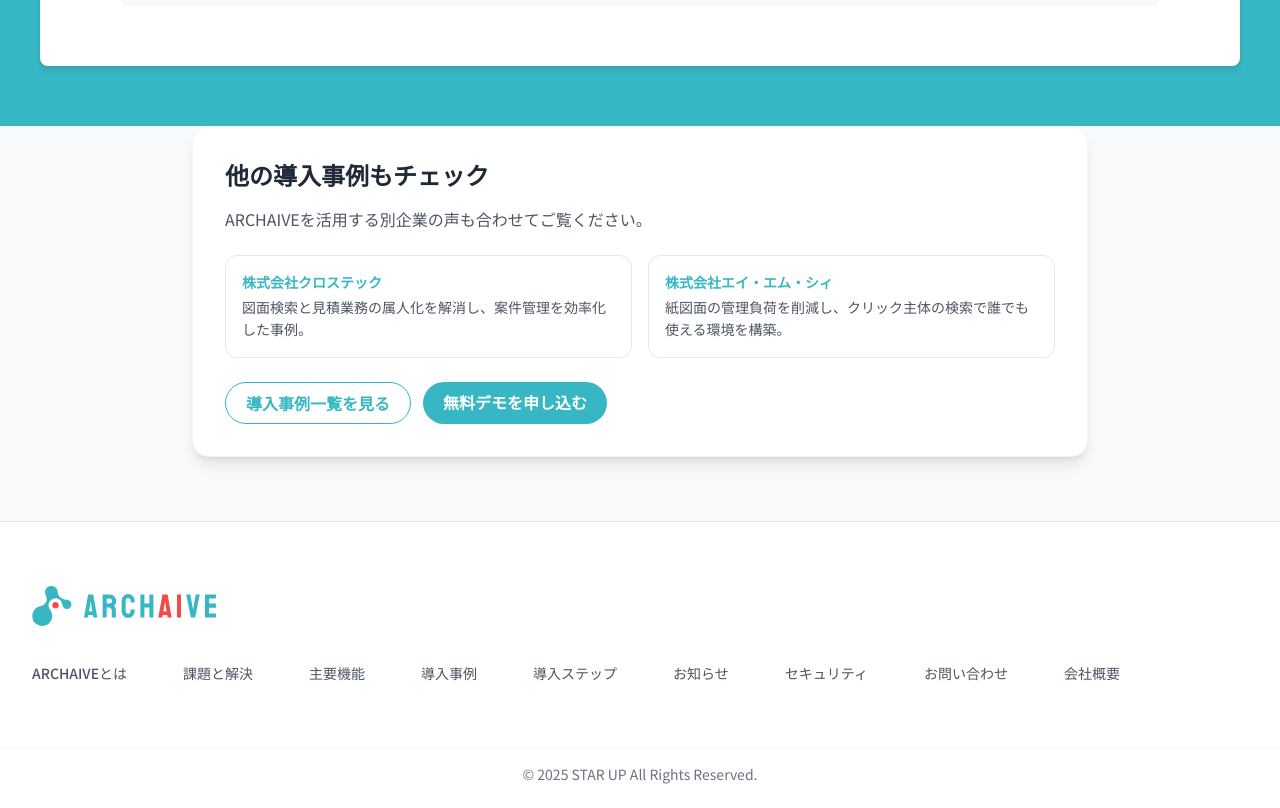
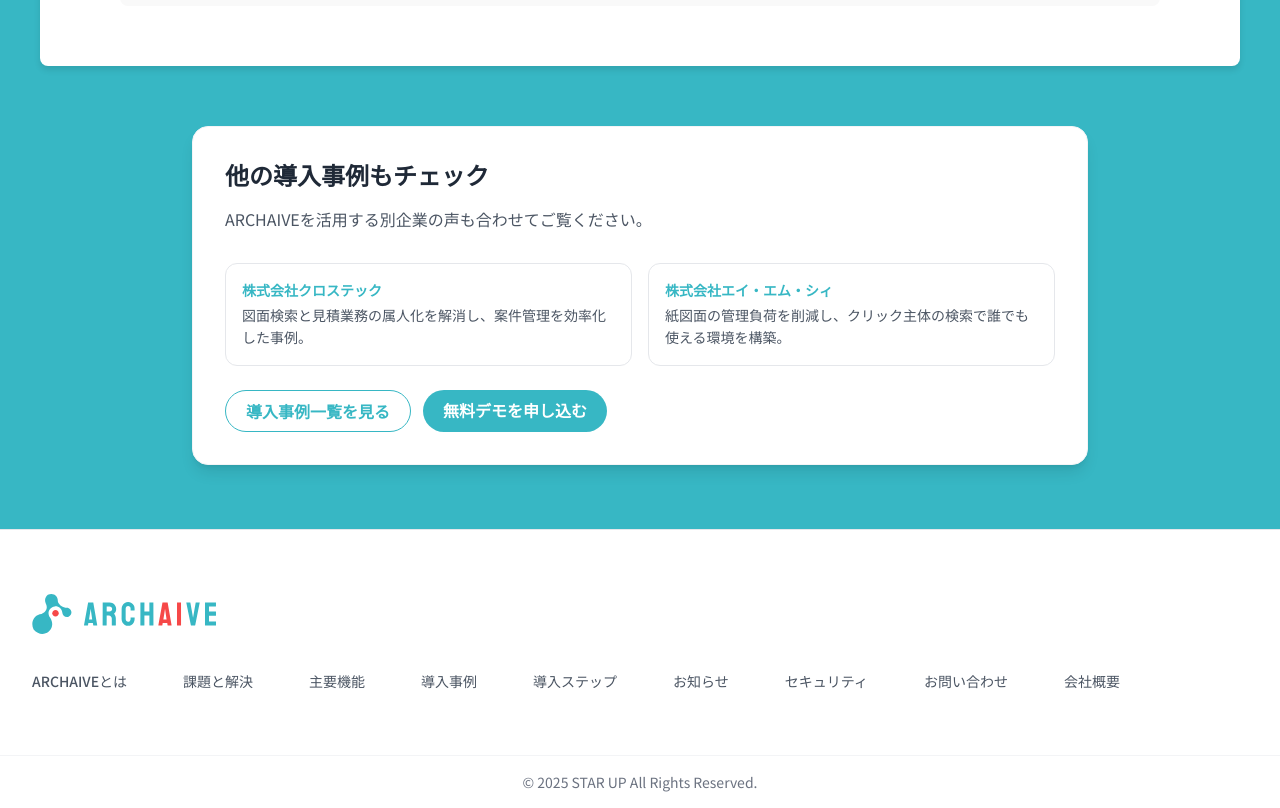
Before and after one commit to haru-jj/archaive-lp, a Next.js app: page /case/suenami in a window 1280 px wide. Shown: the part 2780-3588 px from the top of the page. Built offline with nearby package versions, Linux system fonts and the light colour scheme.

Commit message:
Add main-color background to related cases sections

```diff
--- a/src/app/case/amc/page.tsx
+++ b/src/app/case/amc/page.tsx
@@ -324,7 +324,7 @@ export default function AmcCase() {
         </div>
       </div>
 
-        <section className="px-4 pb-16">
+        <section className="px-4 pb-16 bg-[#37B7C4]">
           <div className="max-w-4xl mx-auto bg-white rounded-2xl shadow-lg border border-gray-100 p-8">
             <h2 className="text-2xl font-bold text-gray-800 mb-4">他の導入事例もチェック</h2>
             <p className="text-gray-600 mb-6">類似企業の導入背景や効果を読み比べて、自社への適合をイメージしてください。</p>
--- a/src/app/case/crosstech/page.tsx
+++ b/src/app/case/crosstech/page.tsx
@@ -361,7 +361,7 @@ export default function CrosstechCase() {
         </div>
       </div>
 
-        <section className="px-4 pb-16">
+        <section className="px-4 pb-16 bg-[#37B7C4]">
           <div className="max-w-4xl mx-auto bg-white rounded-2xl shadow-lg border border-gray-100 p-8">
             <h2 className="text-2xl font-bold text-gray-800 mb-4">他の導入事例もチェック</h2>
             <p className="text-gray-600 mb-6">自社に近しい課題を抱える企業の事例を参考に、導入効果を比較してください。</p>
--- a/src/app/case/suenami/page.tsx
+++ b/src/app/case/suenami/page.tsx
@@ -291,11 +291,11 @@ export default function SuenamiCase() {
         </div>
       </div>
 
-        <section className="px-4 pb-16">
+        <section className="px-4 pb-16 bg-[#37B7C4]">
           <div className="max-w-4xl mx-auto bg-white rounded-2xl shadow-lg border border-gray-100 p-8">
             <h2 className="text-2xl font-bold text-gray-800 mb-4">他の導入事例もチェック</h2>
-            <p className="text-gray-600 mb-6">ARCHAIVEを活用する別企業の声も合わせてご覧ください。</p>
-            <div className="grid gap-4 sm:grid-cols-2">
+            <p className="text-gray-600 mb-8">ARCHAIVEを活用する別企業の声も合わせてご覧ください。</p>
+            <div className="grid gap-4 sm:grid-cols-2 mt-2">
               {relatedCases
                 .filter((item) => item.slug !== 'suenami')
                 .map((item) => (
```
